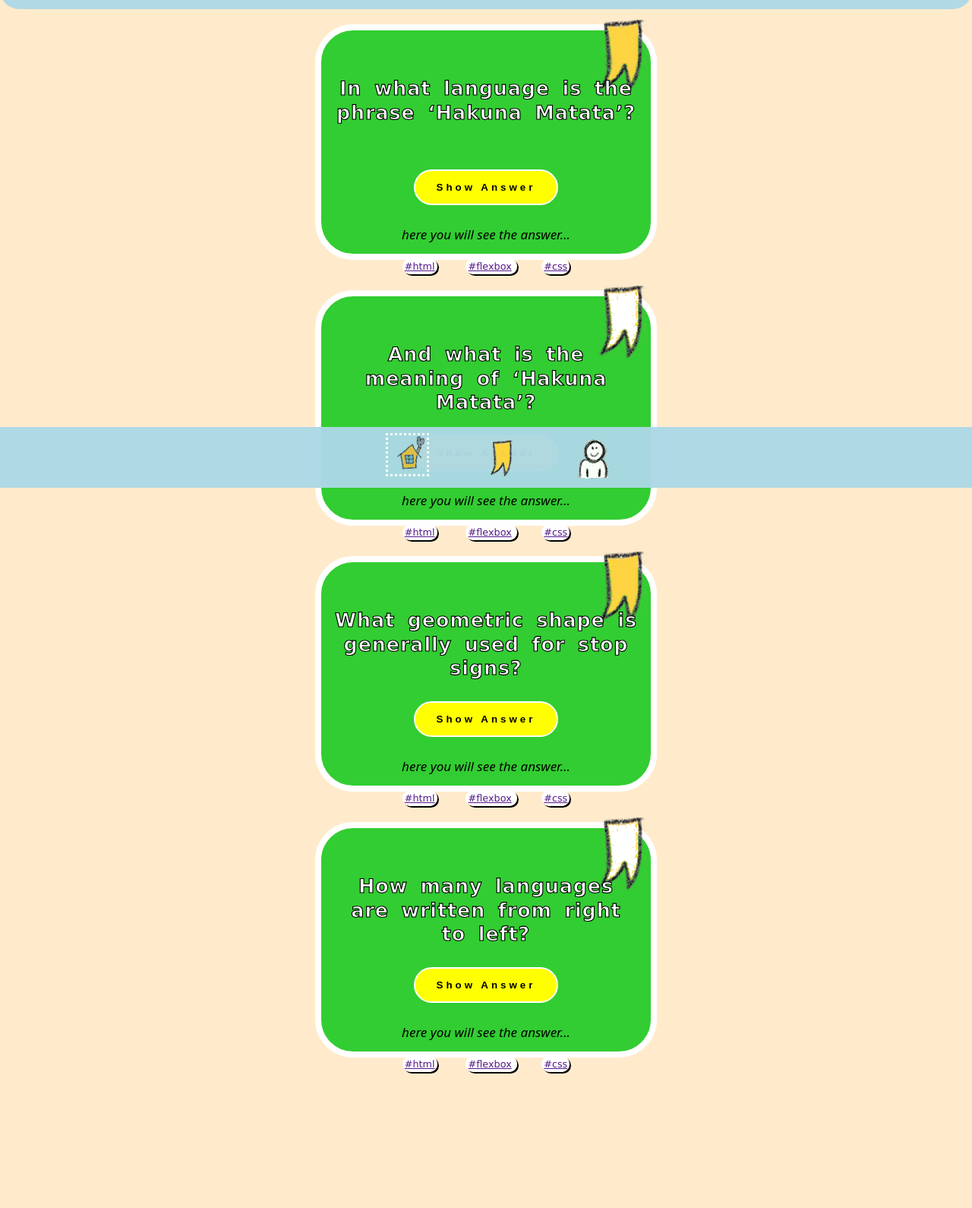
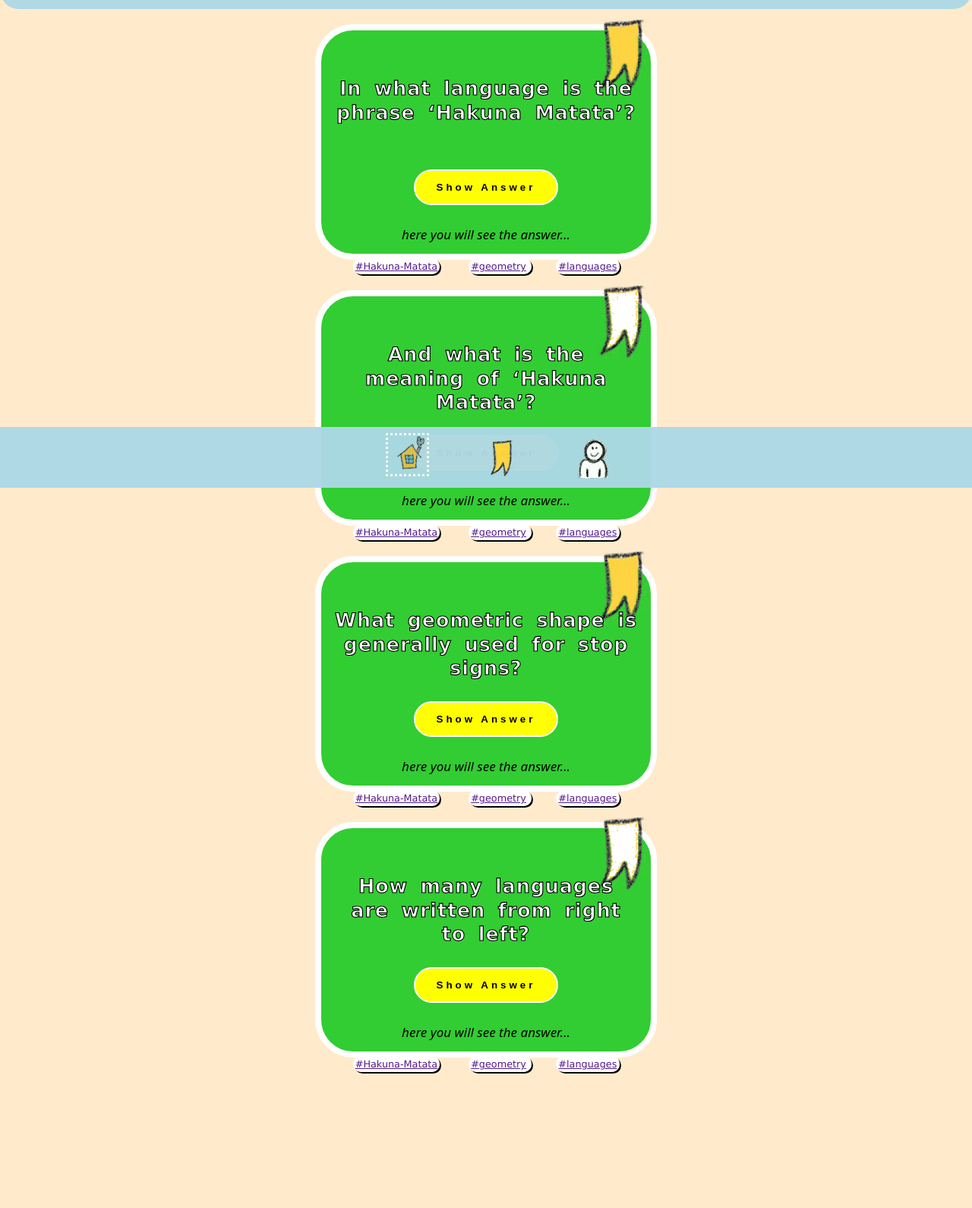
Before and after one commit to NikCrmr/Quiz-App, a plain HTML site: page index.html in a window 1280 px wide. Shown: the part 158-1748 px from the top of the page at 76% size. Drawn offline with Linux system fonts and the light colour scheme.

Commit message:
changing the span tag-categories names

```diff
--- a/index.html
+++ b/index.html
@@ -34,14 +34,14 @@
           here you will see the answer...
         </p>
         <div>
-          <span class="category" aria-label="category html"
-            ><a href="">#html</a></span
+          <span class="category" aria-label="category hakuna-matata"
+            ><a href="">#Hakuna-Matata</a></span
           >
-          <span class="category" aria-label="category flexbox">
-            <a href="">#flexbox</a>
+          <span class="category" aria-label="category geometry">
+            <a href="">#geometry</a>
           </span>
-          <span class="category" aria-label="category css"
-            ><a href="">#css</a></span
+          <span class="category" aria-label="category languages"
+            ><a href="">#languages</a></span
           >
         </div>
       </div>
@@ -66,14 +66,14 @@
           here you will see the answer...
         </p>
         <div>
-          <span class="category" aria-label="category html"
-            ><a href="">#html</a></span
+          <span class="category" aria-label="category hakuna-matata"
+            ><a href="">#Hakuna-Matata</a></span
           >
-          <span class="category" aria-label="category flexbox">
-            <a href="">#flexbox</a>
+          <span class="category" aria-label="category geometry">
+            <a href="">#geometry</a>
           </span>
-          <span class="category" aria-label="category css"
-            ><a href="">#css</a></span
+          <span class="category" aria-label="category languages"
+            ><a href="">#languages</a></span
           >
         </div>
       </div>
@@ -98,14 +98,14 @@
           here you will see the answer...
         </p>
         <div>
-          <span class="category" aria-label="category html"
-            ><a href="">#html</a></span
+          <span class="category" aria-label="category hakuna-matata"
+            ><a href="">#Hakuna-Matata</a></span
           >
-          <span class="category" aria-label="category flexbox">
-            <a href="">#flexbox</a>
+          <span class="category" aria-label="category geometry">
+            <a href="">#geometry</a>
           </span>
-          <span class="category" aria-label="category css"
-            ><a href="">#css</a></span
+          <span class="category" aria-label="category languages"
+            ><a href="">#languages</a></span
           >
         </div>
       </div>
@@ -130,14 +130,14 @@
           here you will see the answer...
         </p>
         <div>
-          <span class="category" aria-label="category html"
-            ><a href="">#html</a></span
+          <span class="category" aria-label="category hakuna-matata"
+            ><a href="">#Hakuna-Matata</a></span
           >
-          <span class="category" aria-label="category flexbox">
-            <a href="">#flexbox</a>
+          <span class="category" aria-label="category geometry">
+            <a href="">#geometry</a>
           </span>
-          <span class="category" aria-label="category css"
-            ><a href="">#css</a></span
+          <span class="category" aria-label="category languages"
+            ><a href="">#languages</a></span
           >
         </div>
       </div>
```
Also changed, not shown: bookmark.html (+36 -20 lines).
